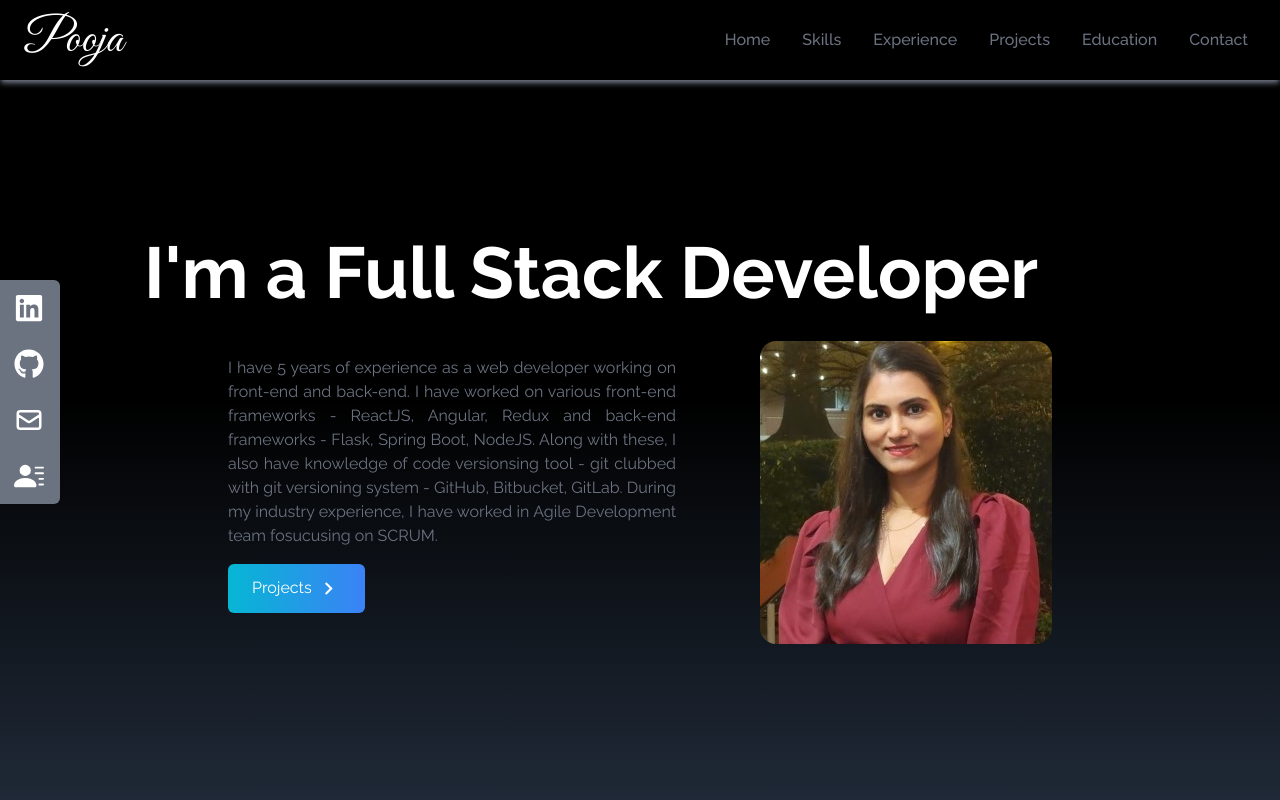
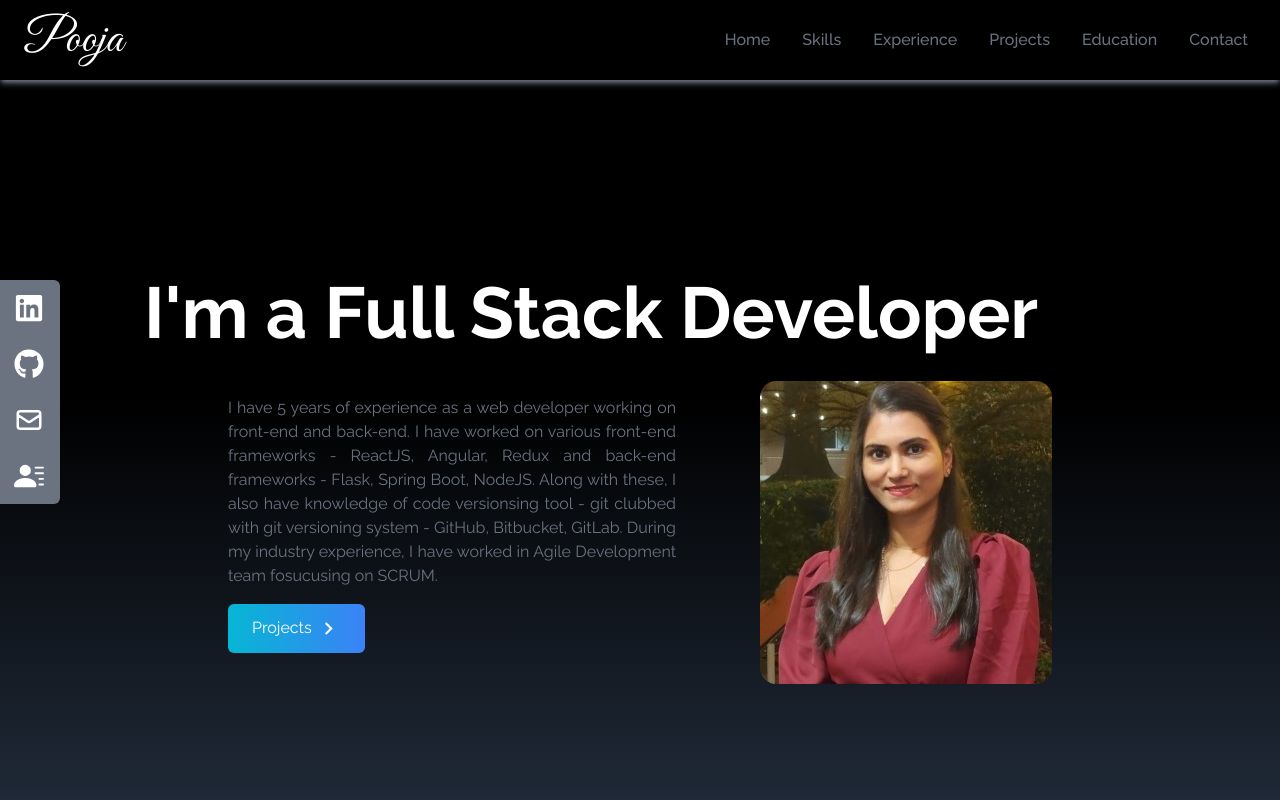
Before and after one commit to babapooja/portfolio, a React (Create React App) app: page / in a window 1280 px wide. Shown: the top 800 px of the page. Built offline with nearby package versions, Linux system fonts and the light colour scheme; the HTML template or start-up script is replaced by a standard one.

Commit message:
pdated padding

```diff
--- a/src/components/Home.js
+++ b/src/components/Home.js
@@ -9,7 +9,7 @@ const Home = () => {
     <div
       name="home"
       className="h-screen w-full bg-gradient-to-b
-      from-black via-black to-gray-800"
+      from-black via-black to-gray-800 pt-20"
     >
       <div
         className="max-w-screen-lg mx-auto flex flex-col
```
